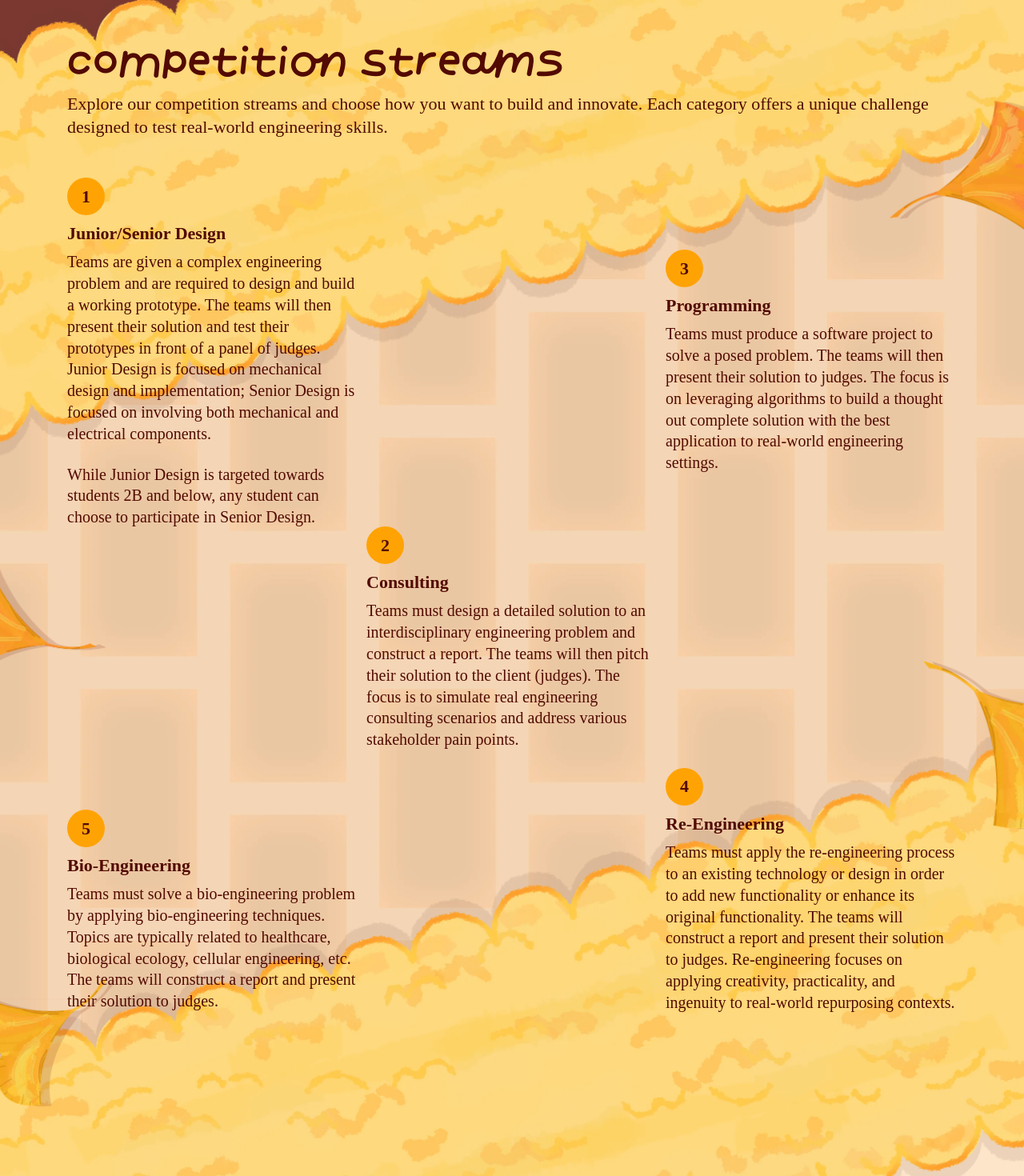
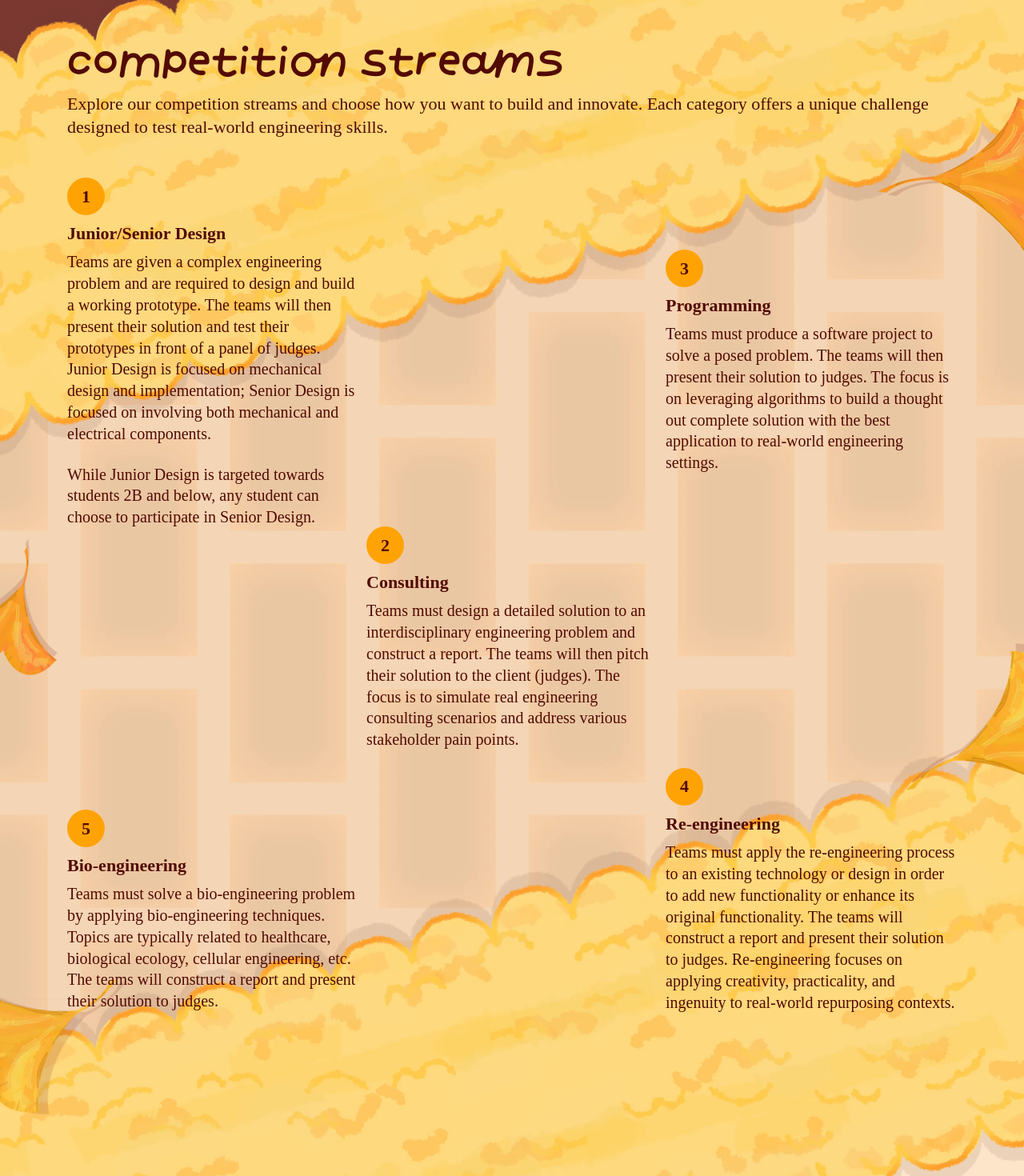
Before and after one commit to BarSoapAng/WECF26, a React (Vite) app: page / in a window 1280 px wide. Shown: the top 1470 px of the page at 80% size. Built offline with nearby package versions, Linux system fonts and the light colour scheme; a web font is replaced by a local one.

Commit message:
Added shrinking leaves animation

```diff
--- a/src/sections/CompetitionStreams.tsx
+++ b/src/sections/CompetitionStreams.tsx
@@ -26,6 +26,8 @@ import { BodyBold, BodyRegular1, BodyRegular2, colors, Header1 } from "../lib/st
  *   with the screen like they do in Figma.
  * - When the streams scroll into view, the footprints appear one at a time,
  *   1 -> 2 -> 3 -> 4 -> 5, like the goose is walking (from the Figma spec notes).
+ * - The leaves loop through a "falling" animation seen from above: they fade in,
+ *   shrink and spin as they drop away, then fade out (also from the spec notes).
  */
 
 type Stream = {
@@ -54,13 +56,13 @@ const streams: Stream[] = [
     ],
   },
   {
-    title: "Re-Engineering",
+    title: "Re-engineering",
     description: [
       "Teams must apply the re-engineering process to an existing technology or design in order to add new functionality or enhance its original functionality. The teams will construct a report and present their solution to judges. Re-engineering focuses on applying creativity, practicality, and ingenuity to real-world repurposing contexts.",
     ],
   },
   {
-    title: "Bio-Engineering",
+    title: "Bio-engineering",
     description: [
       "Teams must solve a bio-engineering problem by applying bio-engineering techniques. Topics are typically related to healthcare, biological ecology, cellular engineering, etc. The teams will construct a report and present their solution to judges.",
     ],
@@ -573,34 +575,78 @@ const Leaves = styled.div`
   }
 `;
 
+/*
+ * Falling leaf, seen from above: a leaf closer to you looks bigger, so it starts
+ * slightly large, then shrinks and spins as it drops towards the floor and fades
+ * out. Uses the separate `scale`/`rotate` properties so the `transform` flip on
+ * the image stays untouched. `--spin` sets how far and which way each leaf turns.
+ */
+const fall = keyframes`
+  0% {
+    opacity: 0;
+    scale: 1.15;
+    rotate: 0deg;
+  }
+  15% {
+    opacity: 1;
+    scale: 1.08;
+  }
+  70% {
+    opacity: 1;
+  }
+  100% {
+    opacity: 0;
+    scale: 0.6;
+    rotate: var(--spin);
+  }
+`;
+
 const Leaf = styled.img`
   position: absolute;
   height: auto;
   max-width: none;
   user-select: none;
   transform: scaleY(-1);
+  animation: ${fall} var(--duration) ease-in-out var(--delay) infinite both;
+
+  @media (prefers-reduced-motion: reduce) {
+    animation: none;
+  }
 `;
 
+/* Different speeds, directions and start points so the leaves never sync up. */
 const TopRightLeaf = styled(Leaf)`
   left: 92.45cqw;
   top: 3.85cqw;
   width: 23.6cqw;
+  --duration: 9s;
+  --delay: -2s;
+  --spin: 140deg;
 `;
 
 const LeftLeaf = styled(Leaf)`
   left: -19.18cqw;
   top: 53.53cqw;
   width: 23.59cqw;
+  --duration: 11s;
+  --delay: -7s;
+  --spin: -120deg;
 `;
 
 const RightLeaf = styled(Leaf)`
   left: 95.99cqw;
   bottom: 21.89cqw;
   width: 22.49cqw;
+  --duration: 10s;
+  --delay: -4.5s;
+  --spin: -150deg;
 `;
 
 const BottomLeftLeaf = styled(Leaf)`
   left: -14.6cqw;
   bottom: -10.58cqw;
   width: 20.16cqw;
+  --duration: 8.5s;
+  --delay: -1s;
+  --spin: 110deg;
 `;
```
